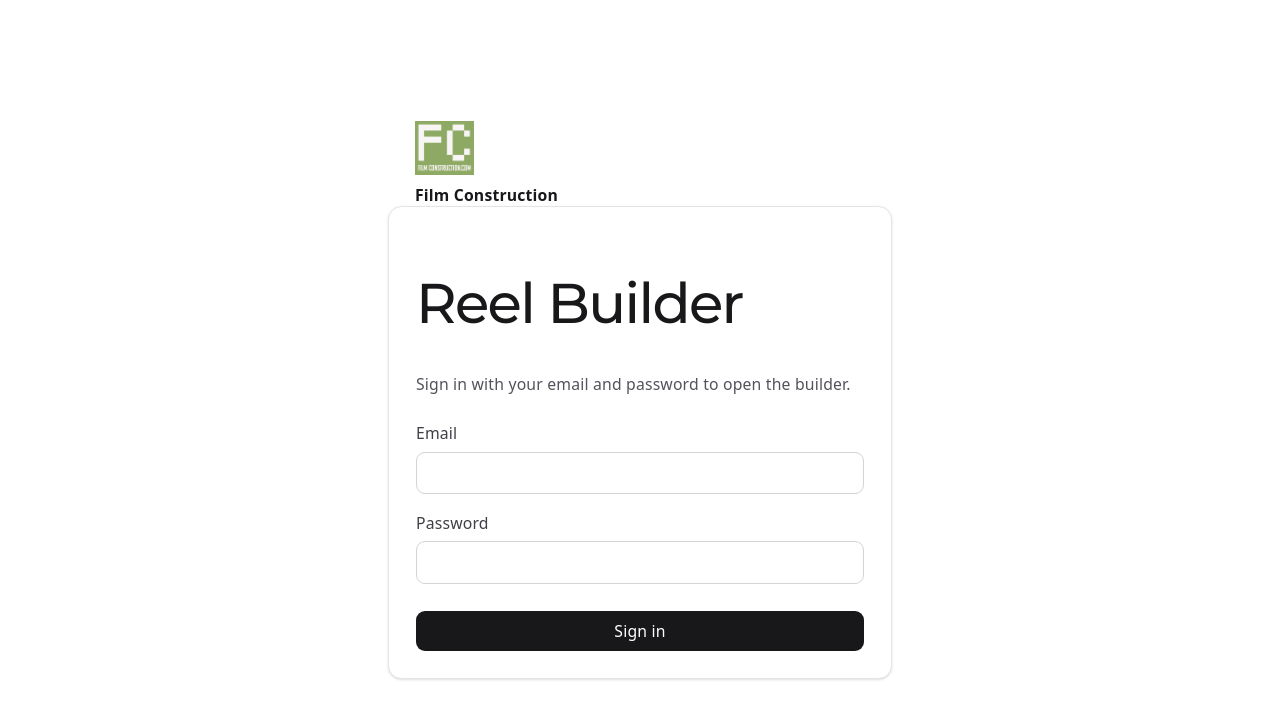
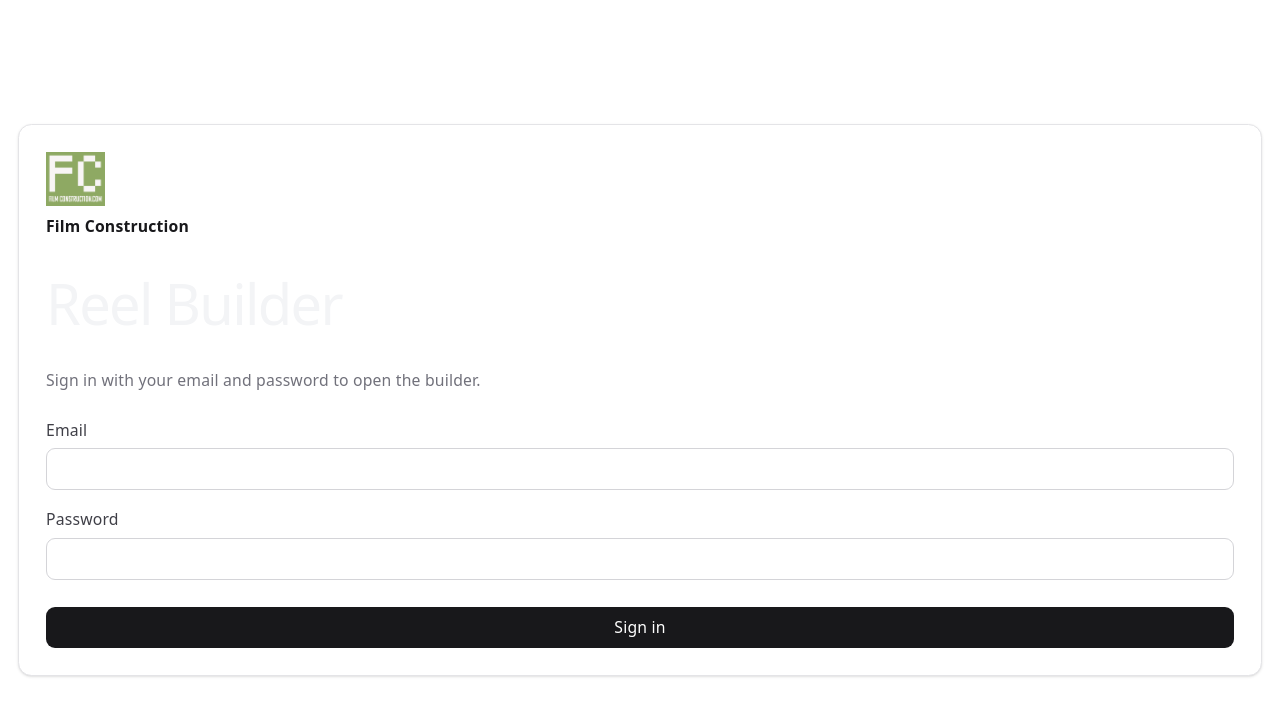
Before and after one commit to PerryBradley/Reel-Builder, a React (Vite) app: page /builder in a window 1280 px wide. Shown: the top 718 px of the page. Built offline with nearby package versions, Linux system fonts and the light colour scheme; no server answers.

Commit message:
Move logo inside login card

```diff
--- a/src/auth/BuilderGate.tsx
+++ b/src/auth/BuilderGate.tsx
@@ -64,23 +64,15 @@ export default function BuilderGate({ children }: BuilderGateProps) {
 
   return (
     <div className="flex min-h-dvh flex-col items-center justify-center bg-white p-4">
-      <div className="w-full max-w-md">
+      <form className="w-full rounded-xl border border-zinc-200 bg-white p-6 shadow-sm" onSubmit={onSignIn}>
         <img
           src={SITE_LOGO_URL}
           alt="Film Construction"
-          className="mb-2 block max-h-12 object-contain pl-6"
+          className="mb-2 block max-h-12 object-contain"
         />
-        <p className="mb-6 pl-6 text-left text-sm font-semibold text-zinc-900">Film Construction</p>
-        <form className="w-full rounded-xl border border-zinc-200 bg-white p-6 shadow-sm" onSubmit={onSignIn}>
-        <div className="text-left">
-          <h1
-            className="!text-zinc-900 text-2xl font-black"
-            style={{ fontFamily: "'Montserrat', sans-serif", color: '#000000' }}
-          >
-            Reel Builder
-          </h1>
-          <p className="mt-1 text-sm text-zinc-600">Sign in with your email and password to open the builder.</p>
-        </div>
+        <p className="mb-4 text-sm font-semibold text-zinc-900">Film Construction</p>
+        <h1 className="mb-1 text-3xl font-semibold text-zinc-900">Reel Builder</h1>
+        <p className="mb-6 text-sm text-zinc-500">Sign in with your email and password to open the builder.</p>
 
         <label className="mt-6 block text-left text-sm font-medium text-zinc-700" htmlFor="builder-email">
           Email
@@ -114,8 +106,7 @@ export default function BuilderGate({ children }: BuilderGateProps) {
         >
           Sign in
         </button>
-        </form>
-      </div>
+      </form>
     </div>
   )
 }
```
